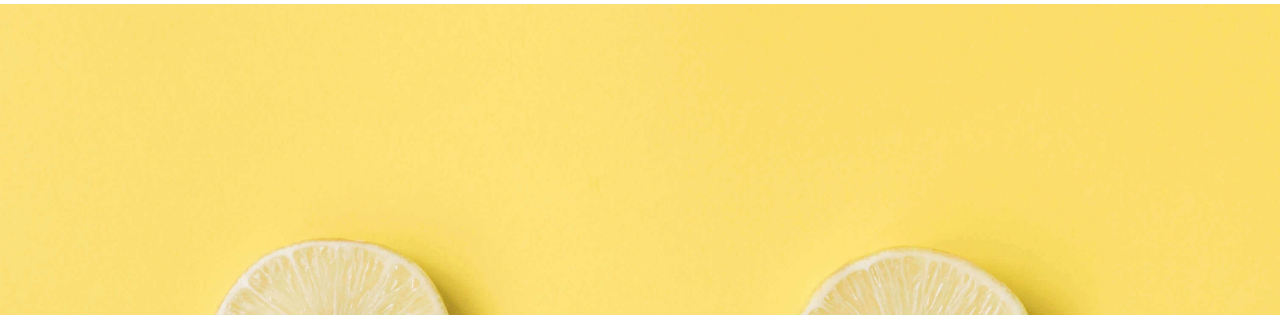
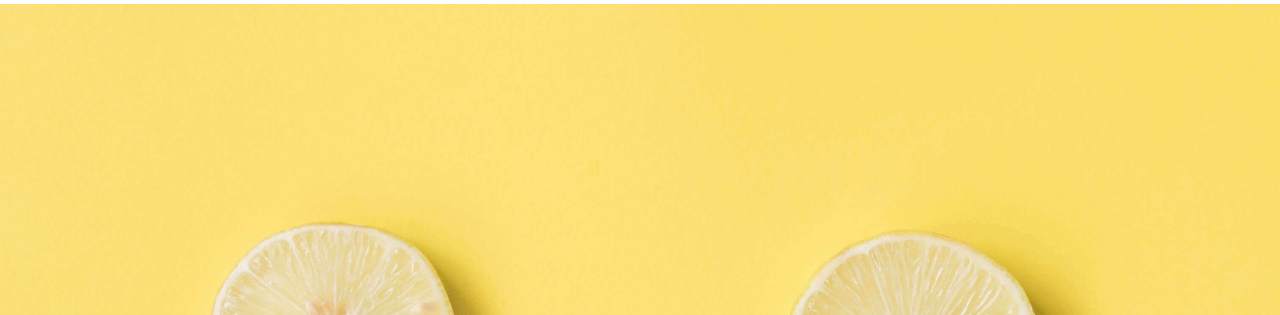
Before and after one commit to DuardoHenrique/landing-page-grid, a plain HTML site: page index.html in a window 1280 px wide. Shown: the part 71-386 px from the top of the page. Drawn offline with Linux system fonts and the light colour scheme.

```diff
--- a/src/css/style.css
+++ b/src/css/style.css
@@ -46,7 +46,7 @@ body {
 /* hero */
 .hero {
     grid-area: hero;
-    height: 89vh;
+    height: 85vh;
     background: url('../image/lemons.jpg') center center no-repeat;
     background-size: cover;
     display: flex;
```
Also changed, not shown: 4 other files.
